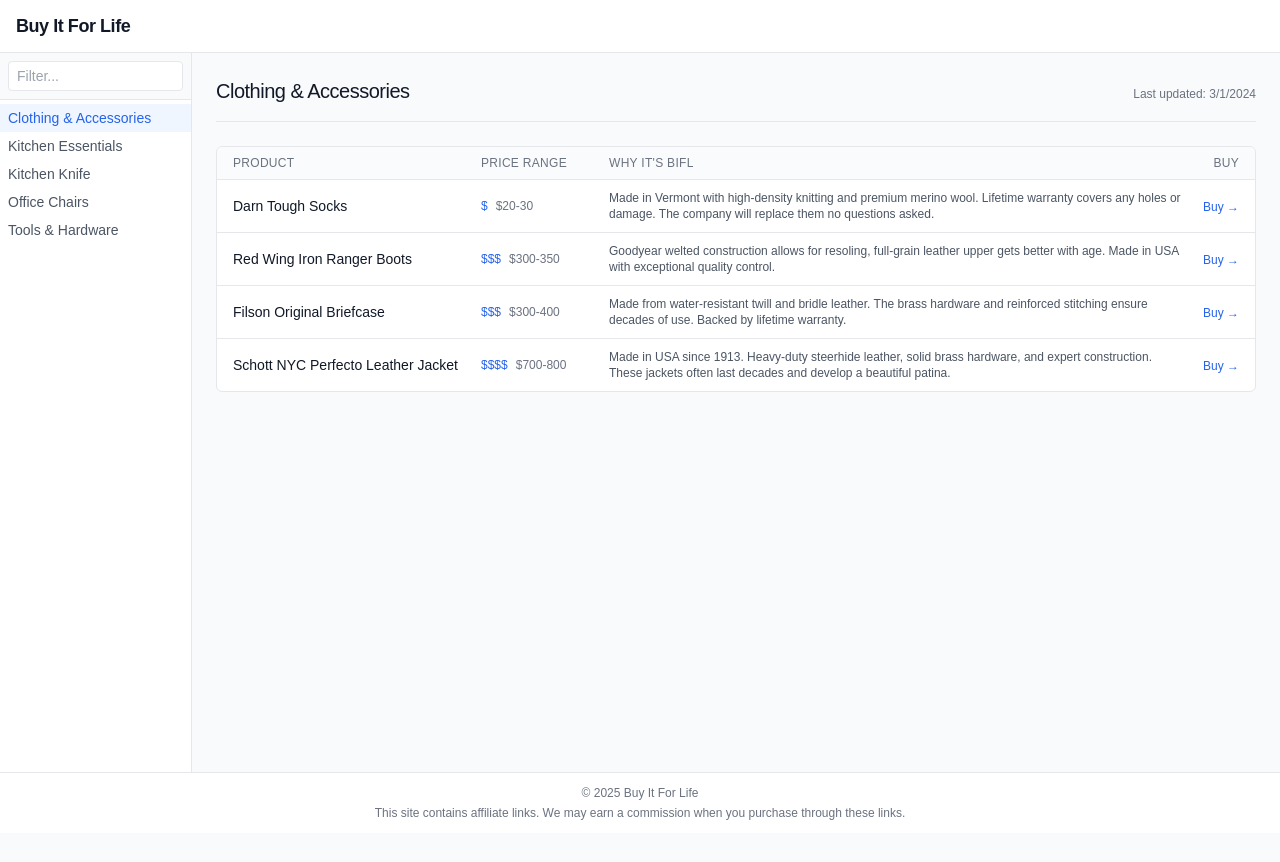
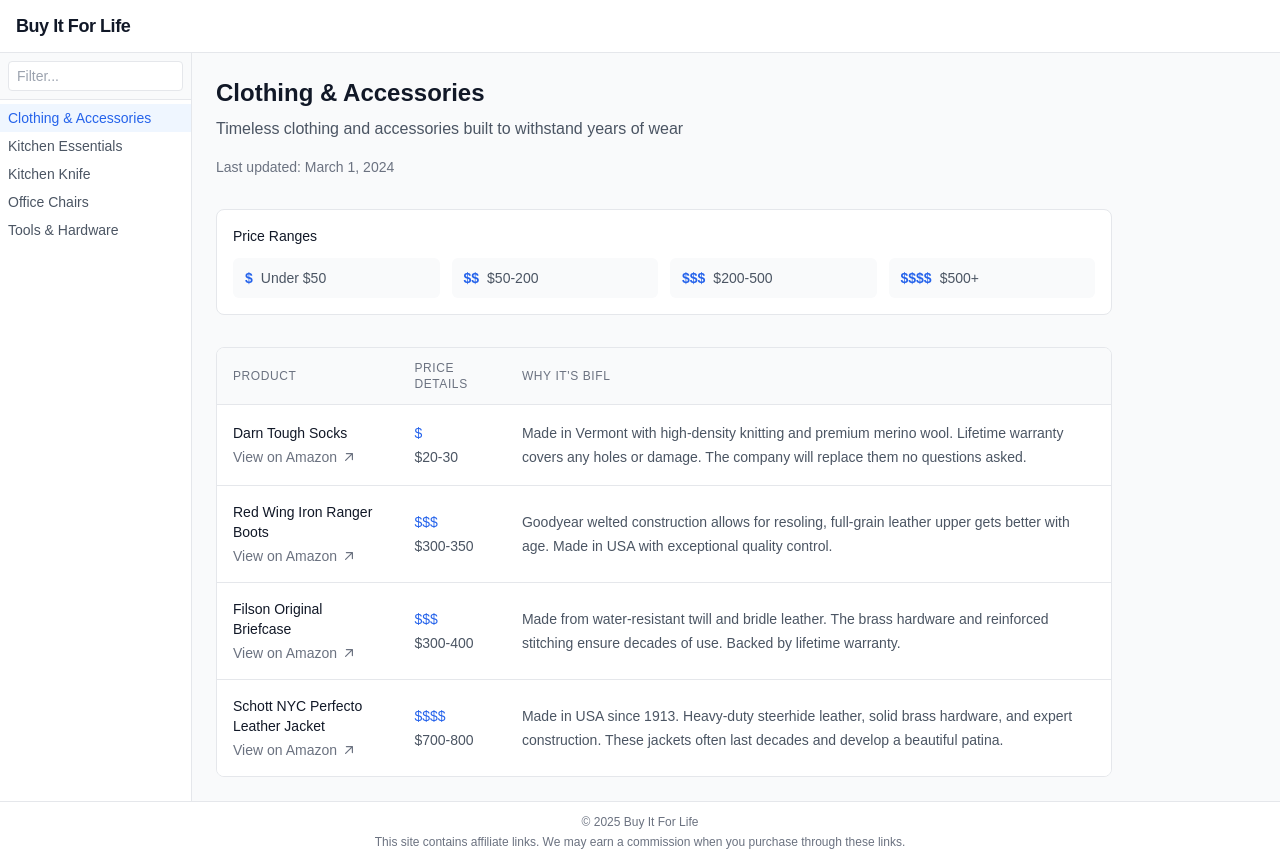
Before and after one commit to SparkyWoo/bifl, a Next.js app: page /categories/clothing in a window 1280 px wide. Before the commit the page ends 833 px from the top, so only its background shows below. Built offline with nearby package versions, Linux system fonts and the light colour scheme.

Commit message:
improve category page ui/ux

```diff
--- a/app/categories/[id]/page.tsx
+++ b/app/categories/[id]/page.tsx
@@ -90,7 +90,7 @@
   }))
 }
 
-export default async function CategoryPage({ params }: PageProps) {
+export default async function Page({ params }: PageProps) {
   const content = await getCategoryContent(params.id)
 
   if (!content) {
@@ -98,61 +98,84 @@
   }
 
   return (
-    <div className="max-w-[1200px] mx-auto">
-      <div className="mb-6 pb-4 border-b">
-        <div className="flex items-baseline justify-between">
-          <h1 className="text-xl font-medium tracking-tight text-gray-900">{content.title}</h1>
-          <p className="text-xs text-gray-500">
-            Last updated: {new Date(content.lastUpdated).toLocaleDateString()}
+    <div className="max-w-4xl space-y-8">
+      <div>
+        <h1 className="text-2xl font-bold text-gray-900">{content.title}</h1>
+        <p className="mt-2 text-base text-gray-600">{content.description}</p>
+        <p className="mt-4 text-sm text-gray-500">
+          Last updated: {new Date(content.lastUpdated).toLocaleDateString('en-US', {
+            year: 'numeric',
+            month: 'long',
+            day: 'numeric'
+          })}
         </p>
+      </div>
+
+      <div className="bg-white border border-gray-200 rounded-lg p-4">
+        <h2 className="text-sm font-medium text-gray-900 mb-3">Price Ranges</h2>
+        <div className="grid grid-cols-2 sm:grid-cols-4 gap-3">
+          {Object.entries(content.priceRanges).map(([tier, range]) => (
+            <div key={tier} className="bg-gray-50 rounded-md px-3 py-2.5 text-sm">
+              <span className="font-semibold text-blue-600">{tier}</span>
+              <span className="ml-2 text-gray-600">{range}</span>
+            </div>
+          ))}
         </div>
       </div>
 
-      <div className="bg-white border border-gray-200 rounded-md overflow-hidden">
+      <div className="bg-white border border-gray-200 rounded-lg overflow-hidden">
+        <div className="overflow-x-auto">
           <table className="min-w-full divide-y divide-gray-200">
             <thead>
-            <tr className="bg-gray-50/75">
-              <th scope="col" className="py-2 pl-4 pr-2 text-left text-xs font-medium text-gray-500 uppercase tracking-wide w-64">
+              <tr className="bg-gray-50">
+                <th scope="col" className="px-4 py-3 text-left text-xs font-medium text-gray-500 uppercase tracking-wider">
                   Product
                 </th>
-              <th scope="col" className="px-2 py-2 text-left text-xs font-medium text-gray-500 uppercase tracking-wide w-32">
-                Price Range
+                <th scope="col" className="px-4 py-3 text-left text-xs font-medium text-gray-500 uppercase tracking-wider">
+                  Price Details
                 </th>
-              <th scope="col" className="px-2 py-2 text-left text-xs font-medium text-gray-500 uppercase tracking-wide">
-                Why It&apos;s BIFL
-              </th>
-              <th scope="col" className="py-2 pl-2 pr-4 text-right text-xs font-medium text-gray-500 uppercase tracking-wide w-16">
-                Buy
+                <th scope="col" className="px-4 py-3 text-left text-xs font-medium text-gray-500 uppercase tracking-wider">
+                  Why It's BIFL
                 </th>
               </tr>
             </thead>
-          <tbody className="divide-y divide-gray-200">
+            <tbody className="divide-y divide-gray-200 bg-white">
               {content.products?.map((product) => (
                 <tr key={product.name} className="hover:bg-gray-50/50">
-                <td className="py-2.5 pl-4 pr-2">
-                  <div className="font-medium text-sm text-gray-900">{product.name}</div>
-                </td>
-                <td className="px-2 py-2.5">
-                  <div className="flex items-baseline gap-2">
-                    <span className="text-xs font-medium text-blue-600">{product.priceTier}</span>
-                    <span className="text-xs text-gray-500">{product.priceRange}</span>
-                  </div>
-                </td>
-                <td className="px-2 py-2.5">
-                  <div className="text-xs text-gray-600 line-clamp-2">
-                    {product.whyBifl}
-                  </div>
-                </td>
-                <td className="py-2.5 pl-2 pr-4 text-right">
+                  <td className="px-4 py-4">
                     <a
                       href={product.link}
                       target="_blank"
                       rel="noopener noreferrer"
-                    className="inline-flex text-xs font-medium text-blue-600 hover:text-blue-700"
-                    aria-label={`Buy ${product.name}`}
+                      className="group block"
                     >
-                    Buy →
+                      <div className="font-medium text-gray-900 group-hover:text-blue-600 transition-colors">
+                        {product.name}
+                      </div>
+                      <div className="mt-1 flex items-center text-sm text-gray-500 group-hover:text-blue-500">
+                        <span>View on Amazon</span>
+                        <svg className="ml-1 w-4 h-4" viewBox="0 0 20 20" fill="currentColor">
+                          <path fillRule="evenodd" d="M5.22 14.78a.75.75 0 001.06 0l7.22-7.22v5.69a.75.75 0 001.5 0v-7.5a.75.75 0 00-.75-.75h-7.5a.75.75 0 000 1.5h5.69l-7.22 7.22a.75.75 0 000 1.06z" />
+                        </svg>
+                      </div>
                     </a>
+                  </td>
+                  <td className="px-4 py-4">
+                    <div className="flex flex-col">
+                      <span className="inline-flex items-center text-sm font-medium text-blue-600">
+                        {product.priceTier}
+                      </span>
+                      <span className="mt-1 text-sm text-gray-600">
+                        {product.priceRange}
+                      </span>
+                    </div>
+                  </td>
+                  <td className="px-4 py-4">
+                    <div className="prose prose-sm max-w-none text-gray-600">
+                      <p className="whitespace-pre-line">
+                        {product.whyBifl}
+                      </p>
+                    </div>
                   </td>
                 </tr>
               ))}
@@ -160,5 +183,6 @@
           </table>
         </div>
       </div>
+    </div>
   )
 }
```
Lines whose indentation alone changed are shown as unchanged.
